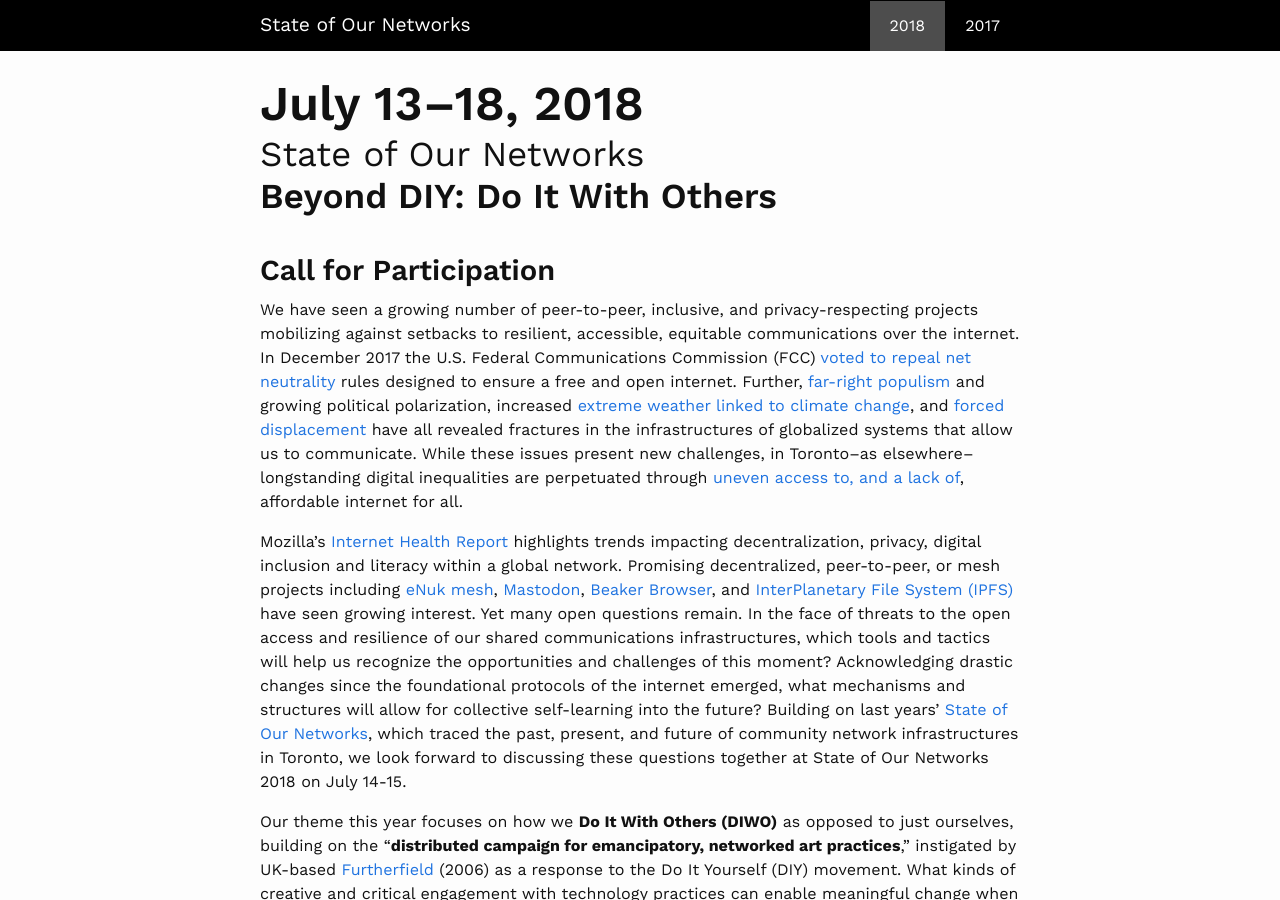
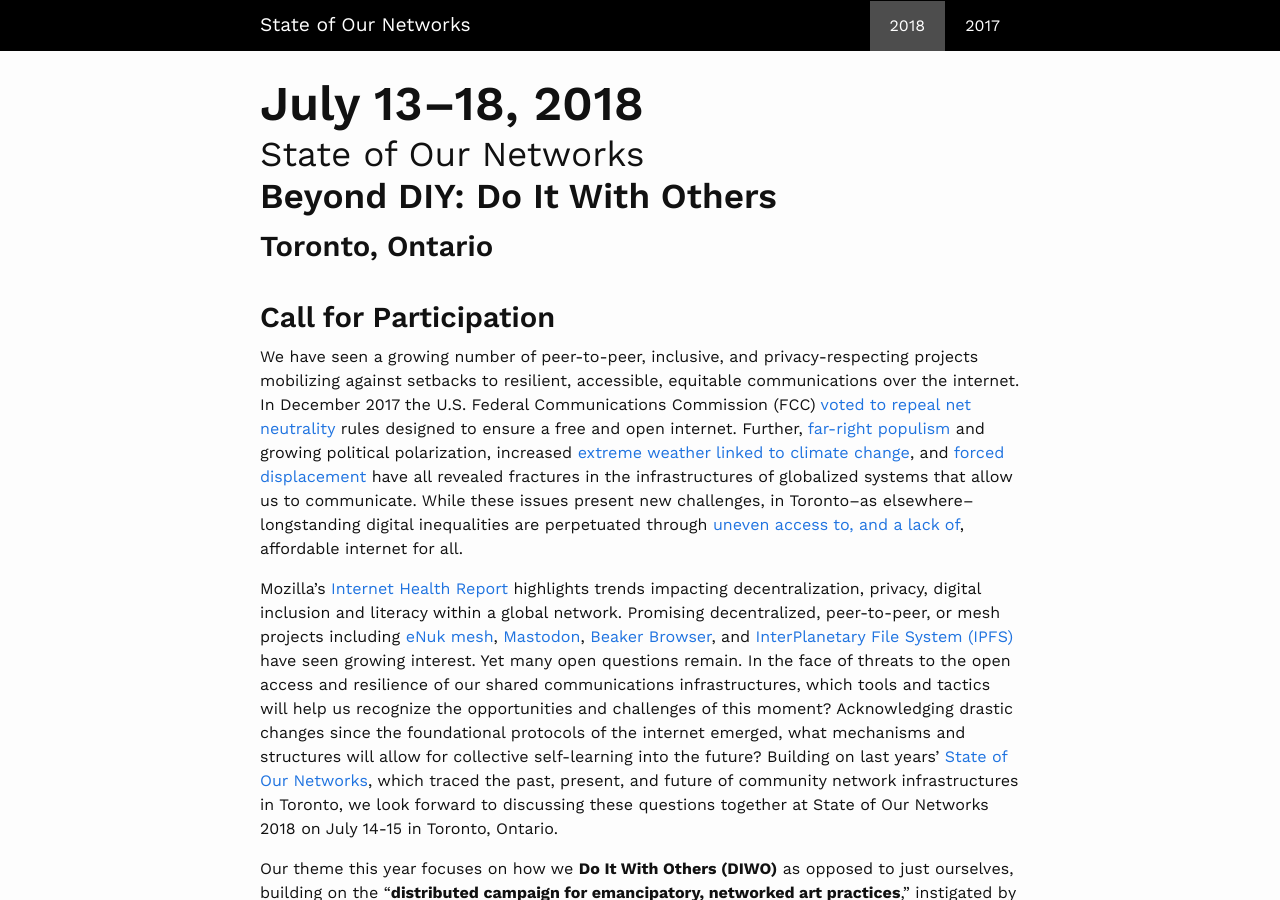
Before and after one commit to ournetworks/ournetworks.ca, a Jekyll site: the page built from 2018.md, in a window 1280 px wide and 900 px high. Built offline with Jekyll 4.4.1, drawn with Linux system fonts in a browser that asks for light colours.

Commit message:
add location hatchet job

```diff
--- a/2018.md
+++ b/2018.md
@@ -13,13 +13,14 @@ endTime: '18:00'
   <span style="font-size: 4.85rem; line-height: 1.2; font-weight: 600;">July 13–18, 2018</span><br />
   <span style="font-size: 3.5rem; line-height: 1.2;">{{ site.title }}</span><br />
   <h1>{{ page.subtitle }}</h1>
+  <h2>Toronto, Ontario</h2>
 </div>
 
 ## Call for Participation
 
 We have seen a growing number of peer-to-peer, inclusive, and privacy-respecting projects mobilizing against setbacks to resilient, accessible, equitable communications over the internet. In December 2017 the U.S. Federal Communications Commission (FCC) [voted to repeal net neutrality](http://www.cbc.ca/news/business/fcc-net-neutrality-1.4448369) rules designed to ensure a free and open internet. Further, [far-right populism](http://www.telegraph.co.uk/politics/2017/10/24/rise-populist-far-right-has-swept-europe-2017/) and growing political polarization, increased [extreme weather linked to climate change](https://www.theguardian.com/environment/2017/dec/28/climate-change-2017-warmest-year-extreme-weather), and [forced displacement](http://www.unhcr.org/afr/news/stories/2017/6/5941561f4/forced-displacement-worldwide-its-highest-decades.html) have all revealed fractures in the infrastructures of globalized systems that allow us to communicate. While these issues present new challenges, in Toronto–as elsewhere–longstanding digital inequalities are perpetuated through [uneven access to, and a lack of](https://www.toronto.ca/legdocs/mmis/2017/ed/bgrd/backgroundfile-108896.pdf), affordable internet for all.
 
-Mozilla’s [Internet Health Report](https://internethealthreport.org/) highlights trends impacting decentralization, privacy, digital inclusion and literacy within a global network. Promising decentralized, peer-to-peer, or mesh projects including [eNuk mesh](https://motherboard.vice.com/en_us/article/qvwnzd/rightmesh-is-building-a-meshnet-in-rigolet-labrador-enuk-app), [Mastodon](https://joinmastodon.org/), [Beaker Browser](https://beakerbrowser.com/), and [InterPlanetary File System (IPFS)](https://ipfs.io/) have seen growing interest. Yet many open questions remain. In the face of threats to the open access and resilience of our shared communications infrastructures, which tools and tactics will help us recognize the opportunities and challenges of this moment? Acknowledging drastic changes since the foundational protocols of the internet emerged, what mechanisms and structures will allow for collective self-learning into the future? Building on last years’ [State of Our Networks](http://ournetworks.ca/2017), which traced the past, present, and future of community network infrastructures in Toronto, we look forward to discussing these questions together at State of Our Networks 2018 on July 14-15.
+Mozilla’s [Internet Health Report](https://internethealthreport.org/) highlights trends impacting decentralization, privacy, digital inclusion and literacy within a global network. Promising decentralized, peer-to-peer, or mesh projects including [eNuk mesh](https://motherboard.vice.com/en_us/article/qvwnzd/rightmesh-is-building-a-meshnet-in-rigolet-labrador-enuk-app), [Mastodon](https://joinmastodon.org/), [Beaker Browser](https://beakerbrowser.com/), and [InterPlanetary File System (IPFS)](https://ipfs.io/) have seen growing interest. Yet many open questions remain. In the face of threats to the open access and resilience of our shared communications infrastructures, which tools and tactics will help us recognize the opportunities and challenges of this moment? Acknowledging drastic changes since the foundational protocols of the internet emerged, what mechanisms and structures will allow for collective self-learning into the future? Building on last years’ [State of Our Networks](http://ournetworks.ca/2017), which traced the past, present, and future of community network infrastructures in Toronto, we look forward to discussing these questions together at State of Our Networks 2018 on July 14-15 in Toronto, Ontario.
 
 Our theme this year focuses on how we **Do It With Others (DIWO)** as opposed to just ourselves, building on the "**distributed campaign for emancipatory, networked art practices**," instigated by UK-based [Furtherfield](http://archive.furtherfield.org/projects/diwo-do-it-others-resource) (2006) as a response to the Do It Yourself (DIY) movement. What kinds of creative and critical engagement with technology practices can enable meaningful change when we do it with others? How do we “do” the distributed, emancipatory, and networked-based creation and maintenance our own infrastructures with others as opposed to ourselves? How do we ensure equitable inclusion to ensure these projects are truly emancipatory? What are first steps that existing projects and community networks could take toward this approach?
 
```
Also changed, not shown: 2017.md (+1 -0 lines), index.md (+1 -0 lines).
